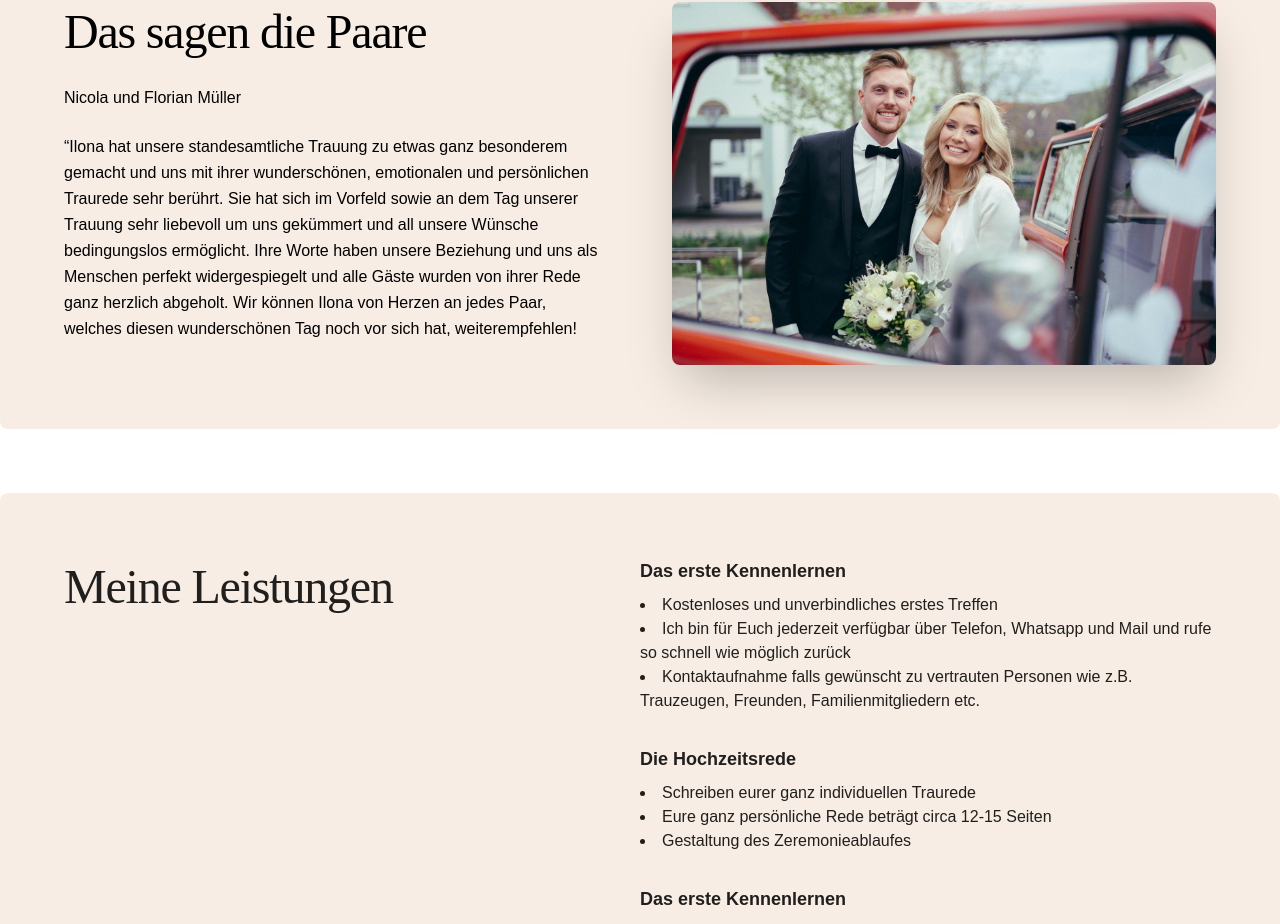
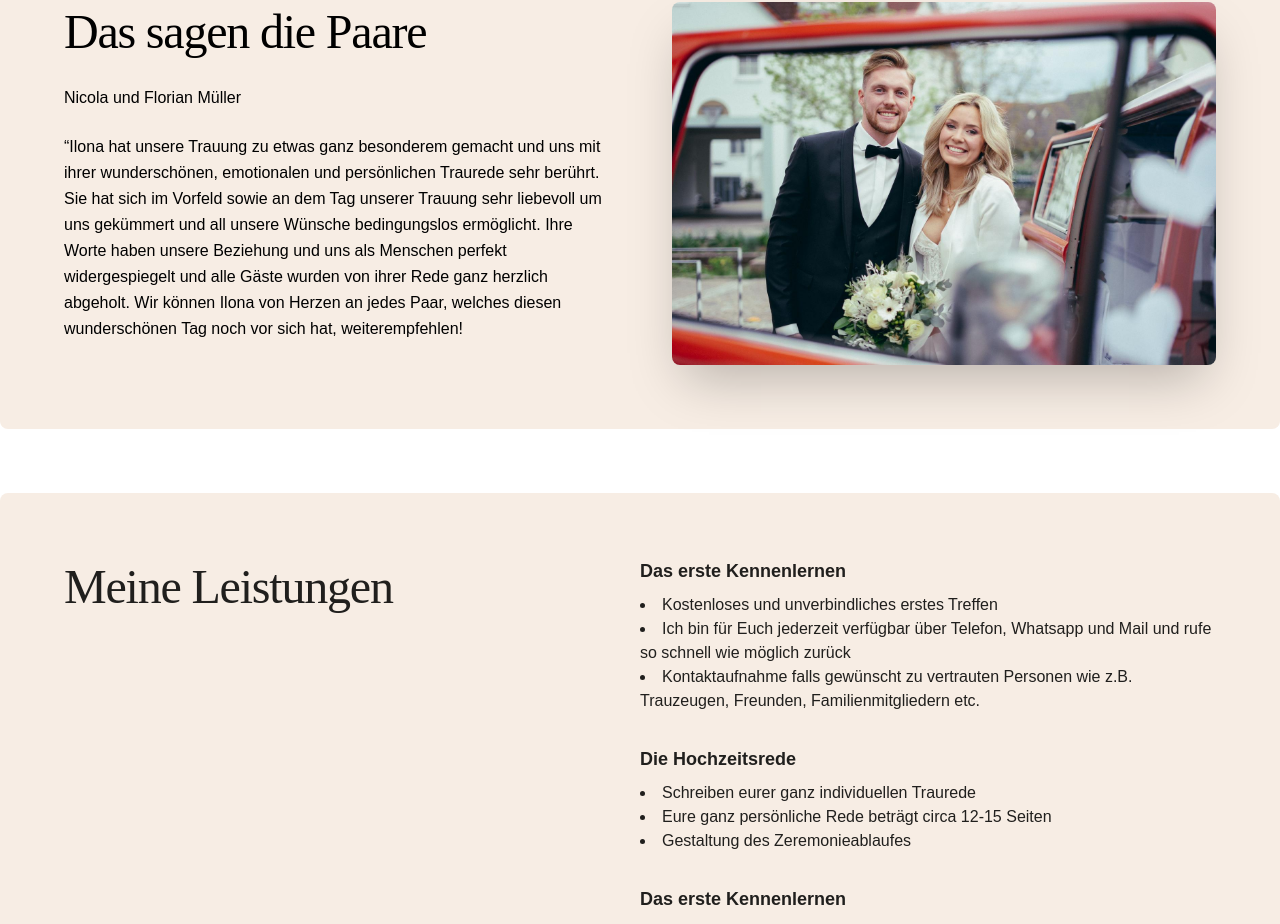
Before and after one commit to davidmhansen/traumomente, a Next.js app: page / in a window 1280 px wide. Shown: the part 3133-4057 px from the top of the page. Built offline with nearby package versions, Linux system fonts and the light colour scheme.

Commit message:
fixed testimonial

```diff
--- a/pages/index.js
+++ b/pages/index.js
@@ -221,7 +221,7 @@ export default function Home() {
         </section>
         <Slider
           name="Nicola und Florian Müller"
-          quote="“Ilona hat unsere standesamtliche Trauung zu etwas ganz besonderem gemacht und uns mit ihrer wunderschönen, emotionalen und persönlichen Traurede sehr berührt. Sie hat sich im Vorfeld sowie an dem Tag unserer Trauung sehr liebevoll um uns gekümmert und all unsere Wünsche bedingungslos ermöglicht. Ihre Worte haben unsere Beziehung und uns als Menschen perfekt widergespiegelt und alle Gäste wurden von ihrer Rede ganz herzlich abgeholt. Wir können Ilona von Herzen an jedes Paar, welches diesen wunderschönen Tag noch vor sich hat, weiterempfehlen!"
+          quote="“Ilona hat unsere Trauung zu etwas ganz besonderem gemacht und uns mit ihrer wunderschönen, emotionalen und persönlichen Traurede sehr berührt. Sie hat sich im Vorfeld sowie an dem Tag unserer Trauung sehr liebevoll um uns gekümmert und all unsere Wünsche bedingungslos ermöglicht. Ihre Worte haben unsere Beziehung und uns als Menschen perfekt widergespiegelt und alle Gäste wurden von ihrer Rede ganz herzlich abgeholt. Wir können Ilona von Herzen an jedes Paar, welches diesen wunderschönen Tag noch vor sich hat, weiterempfehlen!"
           imageURL="/nicola-und-florian-mueller.jpeg"
         ></Slider>
         <section className="container flex flex-col items-center justify-center px-8 py-8 mx-auto mb-16 rounded-lg lg:justify-between lg:items-start lg:px-16 lg:py-16 bg-white-linen lg:flex-row">
```
